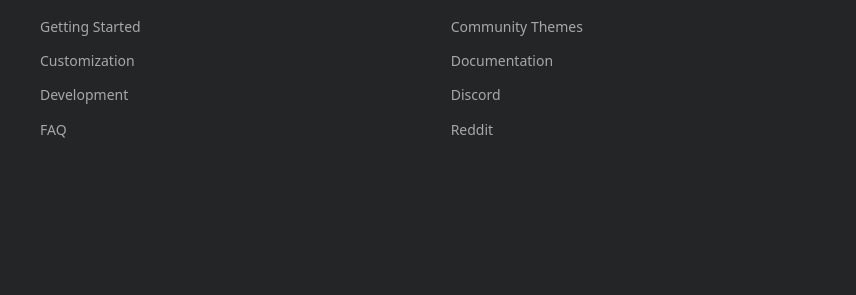
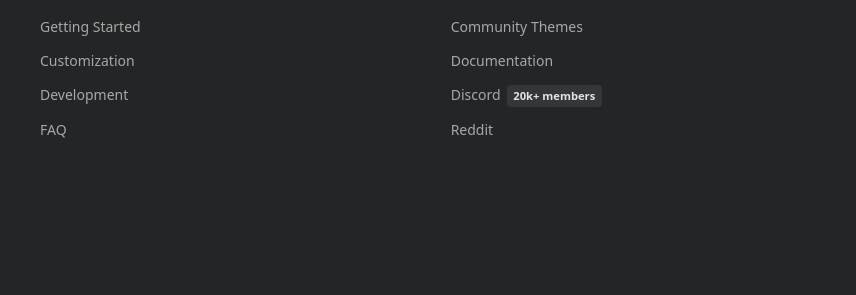
Before and after one commit to spicetify/docs, an Astro site: page / in a window 1280 px wide. Shown: the part 3031-3326 px from the top of the page, 0-856 px from the left. Built offline with nearby package versions, Linux system fonts and the light colour scheme; Astro itself is replaced by a stand-in of ours; grey boxes are pictures that could not be loaded.

Commit message:
feat: add 20k+ members tag to Discord link in footer

```diff
--- a/src/components/Footer.astro
+++ b/src/components/Footer.astro
@@ -35,7 +35,7 @@ const year = new Date().getFullYear();
             href="https://discord.gg/VnevqPp2Rr"
             target="_blank"
             rel="noopener noreferrer">Discord</a
-          >
+          ><span class="footer-tag">20k+ members</span>
         </li>
         <li>
           <a
@@ -110,6 +110,18 @@ const year = new Date().getFullYear();
     color: #fff;
   }
 
+  .footer-tag {
+    display: inline-block;
+    margin-left: 0.4rem;
+    padding: 0.1rem 0.4rem;
+    font-size: 0.7rem;
+    font-weight: 600;
+    color: #e3e3e3;
+    background: rgba(255, 255, 255, 0.08);
+    border-radius: 4px;
+    vertical-align: middle;
+  }
+
   .supporters-label {
     font-weight: 500;
     font-size: 0.875rem;
```
